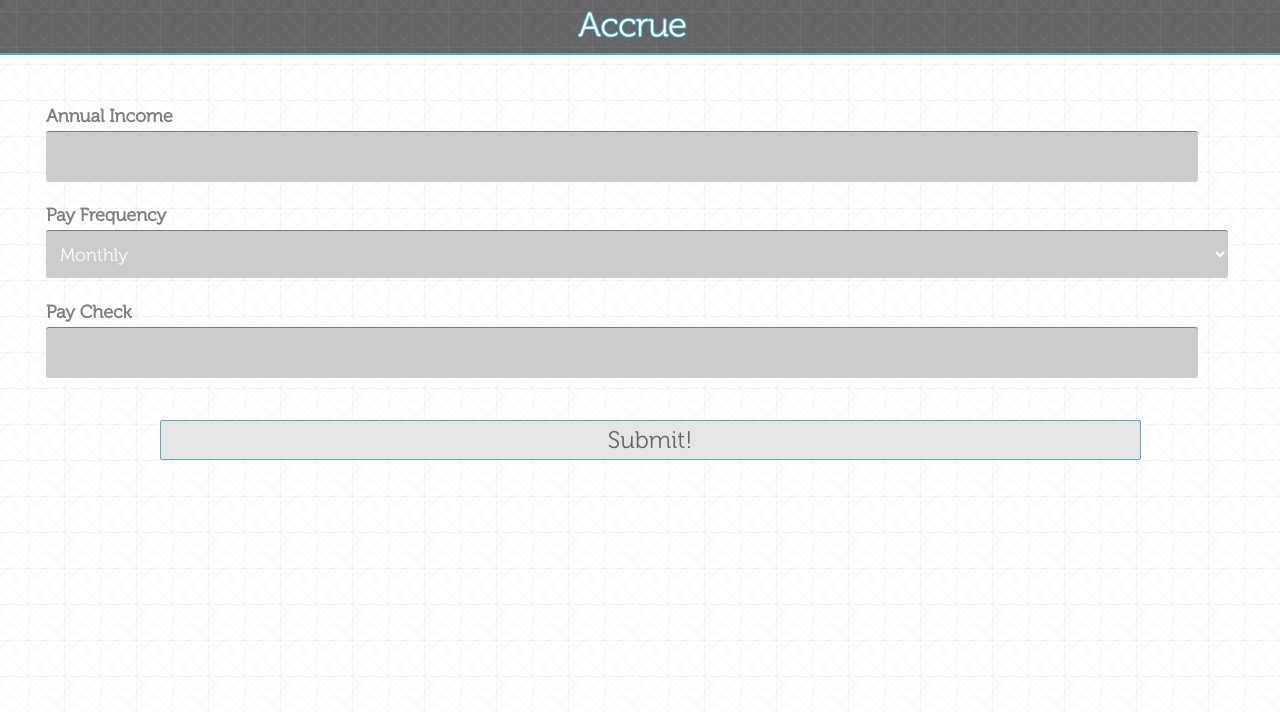
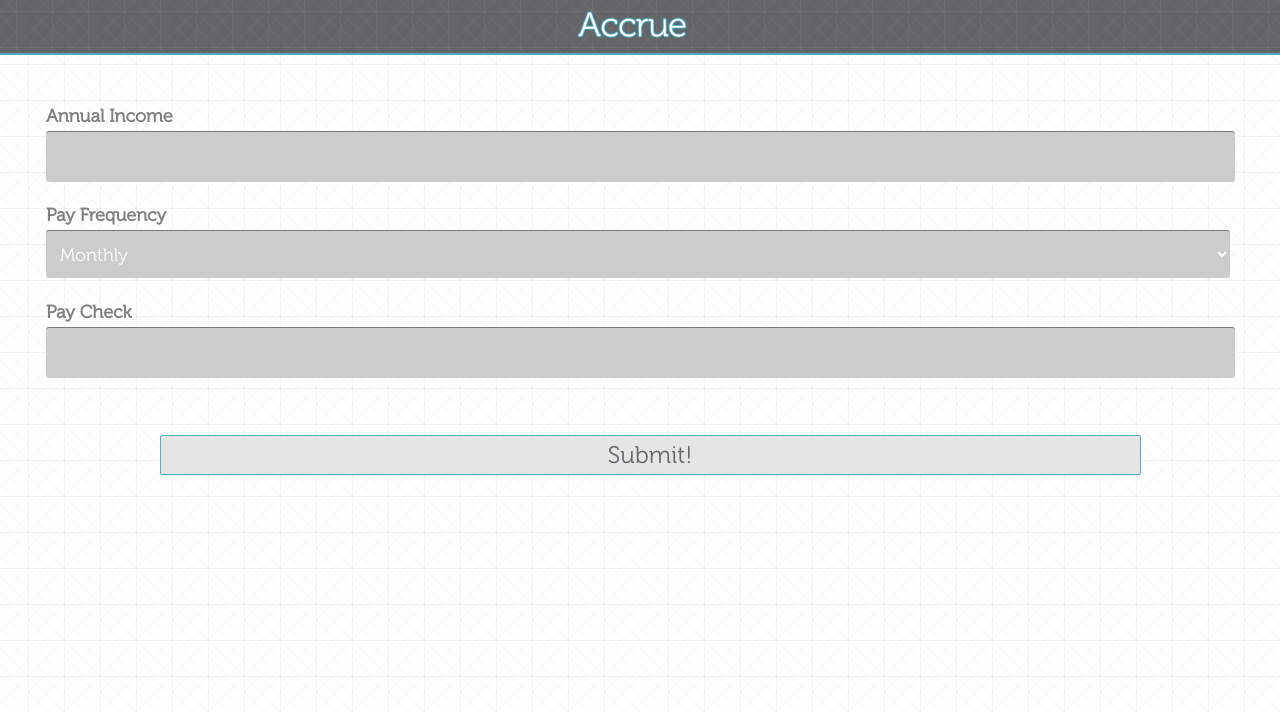
Before and after one commit to zohairhemani1/Accrue, a PHP site: page /Info.html in a window 1280 px wide. Shown: the top 712 px of the page. Run offline with PHP 8.4, Linux system fonts and the light colour scheme.

Commit message:
UI Issues.

```diff
--- a/www/css/style.css
+++ b/www/css/style.css
@@ -198,7 +198,7 @@ a:hover { text-decoration:underline; }
 	font-weight:bold;
 }
 .form{
-	width: 93%;
+	width: 96%;
 	padding-left:10px;
 	color: #fff;
 	background: none repeat scroll 0% 0% #CCC;
@@ -365,7 +365,7 @@ a:hover { text-decoration:underline; }
 	height: 37px;
 	z-index: 15;
 	margin-left: 12%;
-	margin-top: 70px;
+	margin-top: 85px;
 }
 .login{
 	width: 88%;
@@ -387,7 +387,7 @@ a:hover { text-decoration:underline; }
 
 }
 .freq{
-	width:96.4%;
+	width:96.6%;
 }
 .expenditure{
 	background: #e5e5e5;
@@ -423,8 +423,8 @@ a:hover { text-decoration:underline; }
 	background-position: center;
 	margin-left: auto;
 	margin-right: auto;
-	margin-top: 49px;
-	margin-bottom: -69px;
+	margin-top: 60px;
+	margin-bottom: -60px;
 	display:none;
 }
 #expenditure{
--- a/www/expenditure.html
+++ b/www/expenditure.html
@@ -16,7 +16,7 @@
 <div id="Amount">
 <form id="expenditureForm">
   <span class="text">Amount<br />
-  <input type="text" value="" name="amount" id="input_amount" class="form" required="required">
+  <input type="text" value="" name="amount" id="input_amount" class="form" required="required" style="width:93%">
   <br />
   </span>
   </div>
--- a/www/gear.html
+++ b/www/gear.html
@@ -38,6 +38,8 @@
 <div id="DailyPay">
 <p class="text">Daily Pay:<br />$<span id="daily_span"></span></p>
 </div>
+
+
 <div id="Home">
 <div class="submit" id="gear_home_button" ><font size="5px">Home</font></div>
 </div>
--- a/www/js/main.js
+++ b/www/js/main.js
@@ -281,8 +281,6 @@ function getTotalExpenditure()
 		var formatedPrice = "<div><span id='dollars'>$"+dollars+"</span>.<span id='cents'>"+cents+"</span></div>";
 		$('.circle-text').empty();
 		$('.circle-text').append(formatedPrice);
-
-
     }
 
 	var failed = function(response) {
--- a/www/js/service_helper.js
+++ b/www/js/service_helper.js
@@ -52,6 +52,7 @@ this.httpRequest = function (request_url, type, formID, dataType , succesCallBac
 
 	this.totalExpenditure = function(type,successCallBack, failedCallBack){
 		var url = APP_CONSTANTS.BASE_URL + APP_CONSTANTS.TOTAL_EXPENDITURE + APP_CONSTANTS.USER_ID_URL;
+
 		this.httpRequest(url, type, null, null, successCallBack, failedCallBack, true);
 	}
 
```
Also changed, not shown: www/WebServices/getTotal.php (+5 -2 lines).
